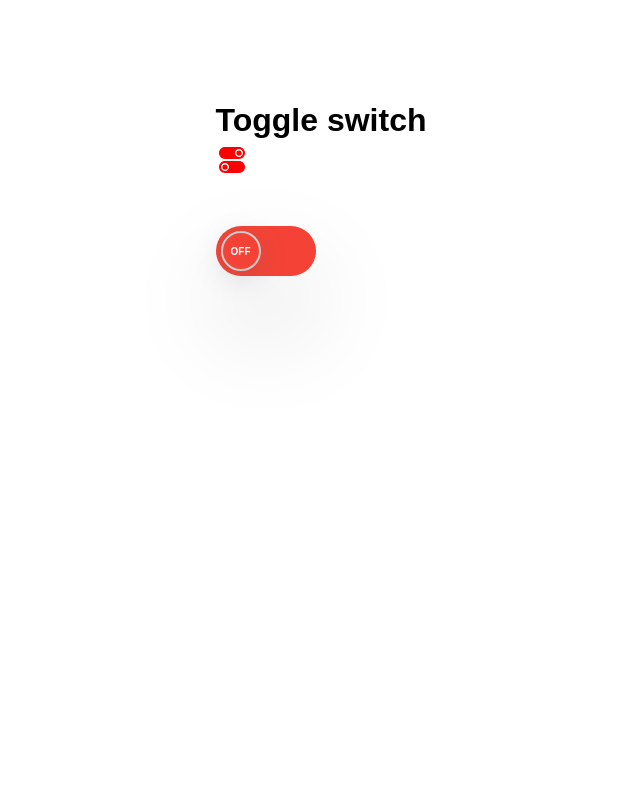
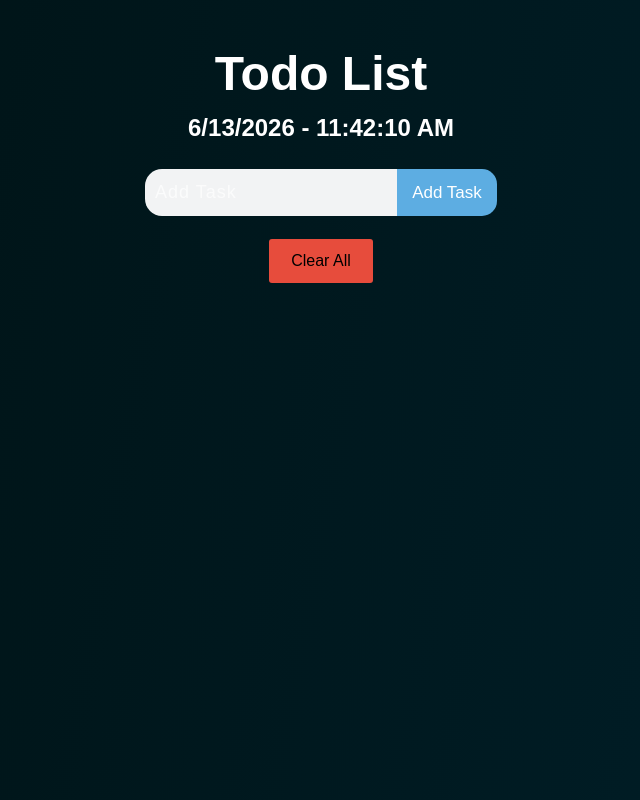
Before and after one commit to palak-bajpai-039/react_project, a React (Vite) app: page / in a window 1280 px wide. Shown: the whole page, without its empty margins (319-959 px from the left). Built offline with nearby package versions, Linux system fonts and the light colour scheme.

Commit message:
react_project

```diff
--- a/src/App.jsx
+++ b/src/App.jsx
@@ -1,12 +1,6 @@
-import { ToggalSwitch } from "./components/projects/toggal_switch/toggalSwitch";
-import "./components/EV.css";
+import { Todo } from "./components/projects/todo/todo";
+//import { Keys } from "./keys";
 
 export const App = () => {
-  return (
-    <>
-      <section className="container">
-        <ToggalSwitch />
-      </section>
-    </>
-  );
+  return <Todo />;
 };
--- /dev/null
+++ b/src/components/projects/todo/todo.css
@@ -0,0 +1,198 @@
+/* section {
+  width: 100%;
+  margin-top: 10rem;
+  display: flex;
+  justify-content: center;
+} */
+
+.todo-container {
+  align-items: center;
+  display: flex;
+  flex-direction: column;
+  min-height: 100vh;
+  padding-top: 3%;
+  background-image: linear-gradient(100deg, #001214, #001f29);
+  color: white;
+  transition: 0.3s linear;
+  overflow: hidden;
+}
+
+.header,
+.form,
+.datetime {
+  margin: 0 1rem;
+  min-height: 10vh;
+  width: 100%;
+}
+
+.header {
+  align-items: center;
+  display: flex;
+  flex-direction: column;
+  justify-content: space-around;
+  font-size: 3rem;
+  min-height: 25vh;
+  width: 100%;
+}
+
+section h1 {
+  color: #fff;
+  font-size: 4.8rem;
+  text-align: center;
+}
+
+.date-time {
+  font-size: 2.4rem;
+  text-align: center;
+  color: #fff;
+}
+
+form {
+  display: flex;
+  font-size: 1.7rem;
+  justify-content: center;
+  margin: 15px 0;
+  padding: 0.8rem;
+  width: 100%;
+}
+
+form input {
+  padding: 10px;
+  font-size: 1.8rem;
+  letter-spacing: 0.1rem;
+  border: none;
+  outline: none;
+  /* border-radius: 15; */
+  border-top-left-radius: 17px;
+  border-bottom-left-radius: 17px;
+  max-width: 500px;
+  transition: background-color 200ms ease-in-out;
+  width: 100%;
+  background-color: #f2f3f4;
+  color: var(--primary-color);
+}
+
+form input:hover {
+  cursor: text;
+}
+
+form input::placeholder {
+  color: white;
+  opacity: 0.7;
+}
+
+button {
+  border: none;
+  outline: none;
+  transition:
+    box-shadow 200ms ease,
+    background-color 200ms ease-in-out;
+  background-color: #2c3e50;
+  color: rgb(0, 0, 0);
+}
+
+form button:hover {
+  cursor: pointer;
+  background-color: #f1c40f;
+}
+
+form button {
+  padding: 10.8px;
+  font-size: 17px;
+  border-top-right-radius: 15px;
+  border-bottom-right-radius: 15px;
+  min-width: 100px;
+  background-color: #5dade2;
+  color: var(--secondary-color);
+}
+
+span {
+  margin-right: 3.2rem;
+}
+
+.myUnOrdList {
+  display: flex;
+  justify-content: center;
+  align-items: center;
+  max-width: 1200px;
+}
+
+.todo-list {
+  min-width: 25%;
+
+  /* To remove the bullets of unordered list */
+  list-style: none;
+}
+
+.todo-item {
+  margin: 2.4rem;
+  /*word-wrap: break-word;
+    */ /*flex-wrap: wrap;
+    */
+  font-size: 20px;
+  color: #1c2833;
+  border-radius: 30px;
+  transition: background-color 200ms ease-in-out;
+  background-color: #f2f3f4;
+  min-width: 35rem;
+  max-width: 40rem;
+  padding: 1.6rem 3rem;
+  display: grid;
+  grid-template-columns: 1fr 0.3fr 0.3fr;
+  justify-content: start;
+  gap: 1.6rem;
+  /*align-items: center;
+    */ /*wrapsthelinks*/
+  overflow-wrap: anywhere;
+}
+
+li span {
+  max-width: 20rem;
+  color: #1c2833;
+}
+
+.check-btn,
+.delete-btn {
+  font-size: 3rem;
+  cursor: pointer;
+  width: 3rem;
+  height: 3rem;
+  border-radius: 80%;
+  margin: 0 5px;
+  background-color: #fff;
+  color: rgb(0, 0, 0);
+  box-shadow: rgba(149, 157, 165, 0.2) 0px 8px 24px;
+}
+
+.check-btn {
+  color: #fff;
+  background-color: #2ecc71;
+}
+
+.delete-btn {
+  color: #fff;
+  background-color: #e74c3c;
+}
+
+.checkList {
+  text-decoration: line-through;
+}
+
+.notCheckList {
+  text-decoration: none;
+}
+
+.clear-btn {
+  background-color: #e74c3c;
+  font-size: 1.6rem;
+  padding: 1rem 2.2rem;
+  border-radius: 0.3rem;
+  -webkit-border-radius: 0.3rem;
+  -moz-border-radius: 0.3rem;
+  -ms-border-radius: 0.3rem;
+  -o-border-radius: 0.3rem;
+}
+
+.clear-btn:hover {
+  background-color: #8d1407;
+}
--- /dev/null
+++ b/src/components/projects/todo/todo.jsx
@@ -0,0 +1,82 @@
+import "./todo.css";
+import { useState } from "react";
+import { TodoForm } from "./todoform";
+import { TodoList } from "./todoList";
+import { DateTime } from "./todoDate-Time";
+import { getlocalStorageData, setlocalStorageData } from "./todoLocalStorage";
+
+export const Todo = () => {
+  const [task, setTask] = useState(() => getlocalStorageData());
+
+  const handleFormSubmit = (inputValue) => {
+    const { id, content, checked } = inputValue;
+
+    //? to check if the input field is empty or not
+    if (!content) return;
+
+    //? to check if the data is already existing or not
+    //if (task.includes(inputValue)) return;
+    const ifTodoContentMatched = task.find(
+      (curTask) => curTask.content === content,
+    );
+    if (ifTodoContentMatched) return;
+
+    setTask((prevTask) => [...prevTask, { id, content, checked }]);
+  };
+
+  //  todo add data to localstorage
+  setlocalStorageData(task);
+
+  // todo handleDeleteTodo function
+  const handleDeleteTodo = (value) => {
+    const updatedTask = task.filter((curTask) => curTask.content !== value);
+    setTask(updatedTask);
+  };
+  // todo handleClearTodoData functionality
+  const handleClearTodoData = () => {
+    setTask([]);
+  };
+  // todo handleCheckedTodo functionality
+  const handleCheckedTodo = (content) => {
+    const updatedTask = task.map((curTask) => {
+      if (curTask.content === content) {
+        return { ...curTask, checked: !curTask.checked };
+      } else {
+        return curTask;
+      }
+    });
+    setTask(updatedTask);
+  };
+
+  return (
+    <section className="todo-container">
+      <header>
+        <h1>Todo List</h1>
+        <DateTime />
+      </header>
+
+      <TodoForm onAddTodo={handleFormSubmit} />
+
+      <section className="myUnOrdList">
+        <ul>
+          {task.map((curTask) => {
+            return (
+              <TodoList
+                key={curTask.id}
+                data={curTask.content}
+                checked={curTask.checked}
+                onHandleDeleteTodo={handleDeleteTodo}
+                onHandleCheckedTodo={handleCheckedTodo}
+              />
+            );
+          })}
+        </ul>
+      </section>
+      <section>
+        <button className="clear-btn" onClick={handleClearTodoData}>
+          Clear All
+        </button>
+      </section>
+    </section>
+  );
+};
--- /dev/null
+++ b/src/components/projects/todo/todoDate-Time.jsx
@@ -0,0 +1,18 @@
+import { useEffect } from "react";
+import { useState } from "react";
+// todo date and time functionality
+export const DateTime = () => {
+  const [dateTime, setDateTime] = useState("");
+  useEffect(() => {
+    const interval = setInterval(() => {
+      const now = new Date();
+      const formatttedDate = now.toLocaleDateString();
+      const formattedTime = now.toLocaleTimeString();
+
+      setDateTime(`${formatttedDate} - ${formattedTime}`);
+    }, 1000);
+
+    return () => clearInterval(interval);
+  }, []);
+  return <h2 className="date-time">{dateTime}</h2>;
+};
--- /dev/null
+++ b/src/components/projects/todo/todoList.jsx
@@ -0,0 +1,21 @@
+import { MdCheck, MdDeleteForever } from "react-icons/md";
+// todolist functionality
+export const TodoList = ({
+  data,
+  checked,
+  onHandleDeleteTodo,
+  onHandleCheckedTodo,
+}) => {
+  return (
+    <li className="todo-item">
+      <span className={checked ? "checkList" : "notCheckList"}>{data}</span>
+
+      <button className="check-btn" onClick={() => onHandleCheckedTodo(data)}>
+        <MdCheck />
+      </button>
+      <button className="delete-btn" onClick={() => onHandleDeleteTodo(data)}>
+        <MdDeleteForever />
+      </button>
+    </li>
+  );
+};
--- /dev/null
+++ b/src/components/projects/todo/todoLocalStorage.jsx
@@ -0,0 +1,11 @@
+const todokey = "reactTodo";
+// get local storage data functionality
+export const getlocalStorageData = () => {
+  const rawTodos = localStorage.getItem(todokey);
+  if (!rawTodos) return [];
+  return JSON.parse(rawTodos);
+};
+// todo local storage functionality
+export const setlocalStorageData = (task) => {
+  return localStorage.setItem(todokey, JSON.stringify(task));
+};
--- /dev/null
+++ b/src/components/projects/todo/todoform.jsx
@@ -0,0 +1,37 @@
+import { useState } from "react";
+// todoFrom functionality
+export const TodoForm = ({ onAddTodo }) => {
+  const [inputValue, setInputValue] = useState({});
+  // handle input change functionality
+  const handleInputChange = (value) => {
+    setInputValue({ id: value, content: value, checked: false });
+  };
+  // handle form submit functionality
+  const handleFormSubmit = (event) => {
+    event.preventDefault();
+    onAddTodo(inputValue);
+    setInputValue({ id: "", content: "", checked: false });
+  };
+
+  return (
+    <section className="form">
+      <form onSubmit={handleFormSubmit}>
+        <div>
+          <input
+            type="text"
+            className="todo-input"
+            autoComplete="off"
+            value={inputValue.content}
+            onChange={(event) => handleInputChange(event.target.value)}
+            placeholder="Add Task"
+          />
+        </div>
+        <div>
+          <button type="submit" className="todo-btno">
+            Add Task
+          </button>
+        </div>
+      </form>
+    </section>
+  );
+};
```
Also changed, not shown: src/components/projects/todo/help.jsx (added).
